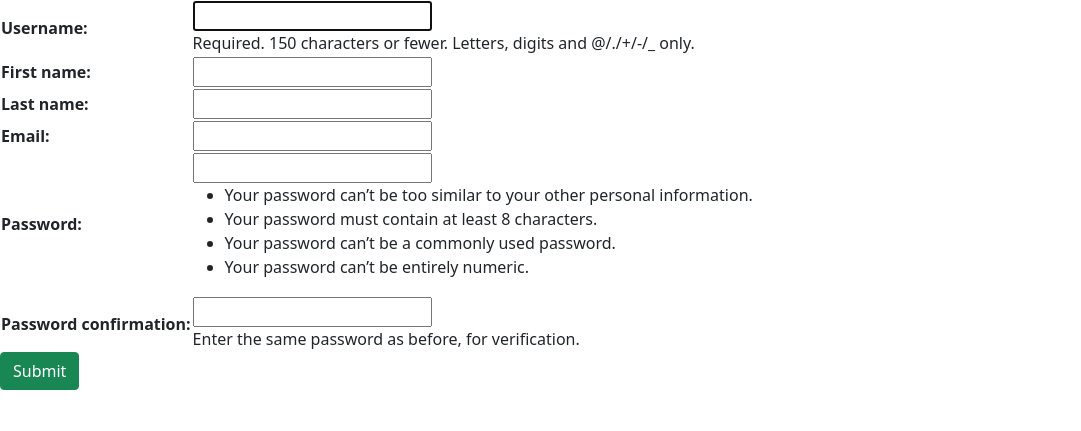
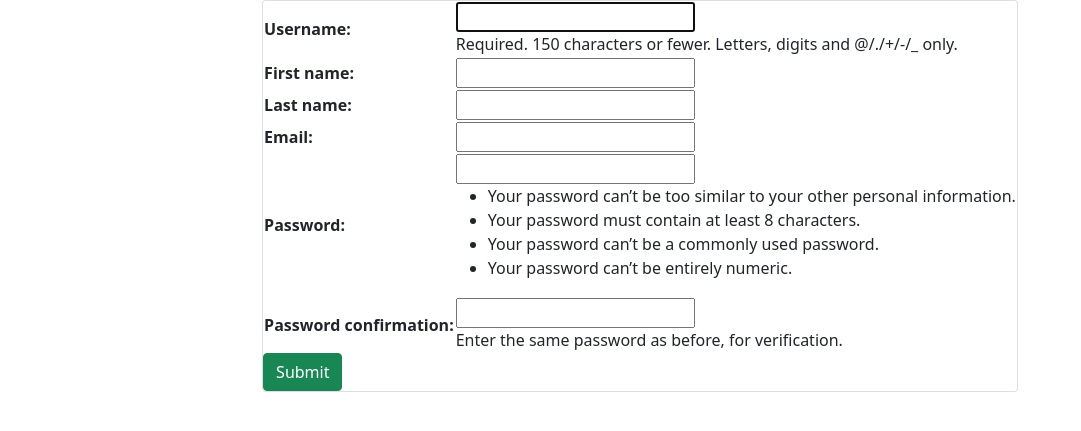
Before and after one commit to mohammadturaab/checkup, a Django app: template main_app/templates/groupcreate.html in a window 1280 px wide. Shown: the part 56-487 px from the top of the page, without its empty margins (0-1081 px from the left). Run offline with Django 4.2, Linux system fonts and the light colour scheme; the template is opened without the code that fills it: values that come from a table or form of the project are taken from there, others are empty; some libraries are stand-ins or nearby versions.

Commit message:
updates delete and update

```diff
--- a/main_app/templates/gamedelete_confirmation.html
+++ b/main_app/templates/gamedelete_confirmation.html
@@ -1,6 +1,8 @@
 {% extends 'base.html' %}
 
 {% block content %}
+<div class="d-flex justify-content-center">
+  <div class="card">
 <h1>Are you sure you want to Delete {{game.title}}?</h1>
 <form method="post">
   {% csrf_token %}
@@ -10,5 +12,7 @@
     <!-- Redirect back to detail on cancel -->
     <button class="btn btn-primary"><a class = "text-light text-decoration-none" href="{% url 'gamedetail' game.pk %}">Cancel</a></button>
   </div>
-</form>
+  </form>
+  </div>
+  </div>
 {% endblock %}
--- a/main_app/templates/groupcreate.html
+++ b/main_app/templates/groupcreate.html
@@ -1,6 +1,8 @@
 {% extends 'base.html' %}
 
 {% block content %}
+<div class="d-flex justify-content-center">
+    <div class="card">
     <form action="" method="post">
         {% csrf_token %}
         <table>
@@ -8,4 +10,6 @@
         </table>
         <input class="btn btn-success" type="submit" value="Submit">
     </form>
+    </div>
+    </div>
 {% endblock %}
--- a/main_app/templates/joingroup.html
+++ b/main_app/templates/joingroup.html
@@ -1,6 +1,8 @@
 {% extends 'base.html' %}
 
 {% block content %}
+<div class="d-flex justify-content-center">
+  <div class="card">
 <h1>Would you like to join {{group.title}}?</h1>
 <form method="post">
   {% csrf_token %}
@@ -11,4 +13,6 @@
     <button class="btn btn-success"><a class="text-decoration-none text-light" href="/findgame">Done</a></button>
   </div>
 </form>
+</div>
+</div>
 {% endblock %}
```
